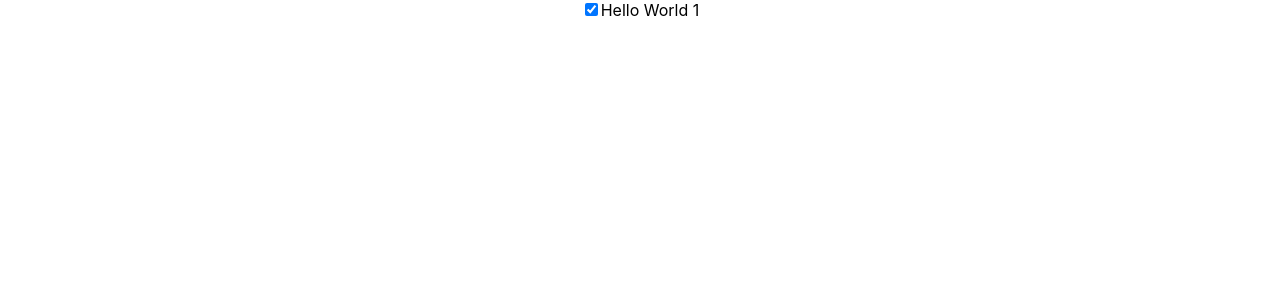
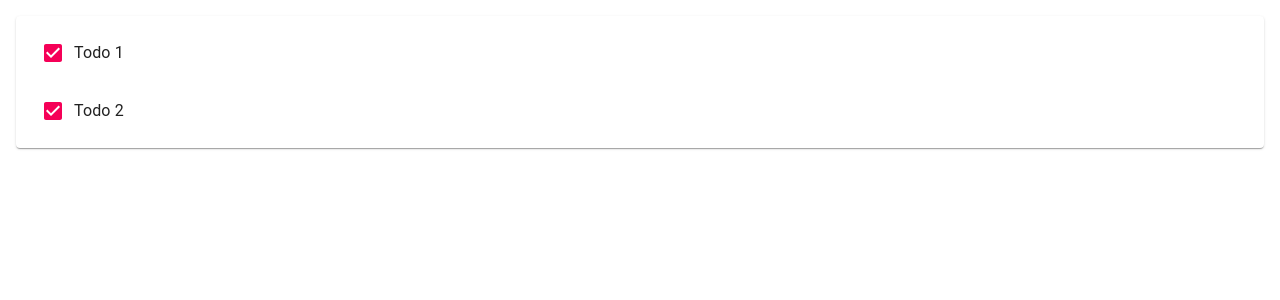
Before and after one commit to LeeHongCl/todo-react-app, a React (Create React App) app: page / in a window 1280 px wide. Shown: the top 300 px of the page. Built offline with nearby package versions, Linux system fonts and the light colour scheme.

Commit message:
Todo List render , @material-ui 적용

```diff
--- a/src/App.js
+++ b/src/App.js
@@ -1,18 +1,32 @@
 import './App.css';
 import Todo from './Todo';
 import React from 'react';
+import {Paper,List} from "@material-ui/core"
 
 class App extends React.Component {
-  constructor(props){
-    super(props);
-    this.state = {
-      item : {id:0, title:"Hello World 1", done:true},
+  constructor(props){   //매개변수 props 생성자
+    super(props);      //매개변수 props 초기화
+    this.state = {    //item 에 item.id, item.title, item.done 매개변수 이름과 값 할당
+      items : [
+        {id:0, title:"Todo 1", done:true},
+        {id:1, title:"Todo 2", done:true},
+      ],
     };
   }
   render(){
+    // 자바스크립트가 제공하는 map 함수를 이용해서 배열을 반복해 <Todo />> 컴포넌트를 여러개 생성한다.
+    var todoItems = this.state.items.length >0 &&(
+      <Paper style={{margin:16}}>
+        <List>
+          {this.state.items.map((item,idx)=>(
+            <Todo item={item} key={item.id}/>
+          ))}
+        </List>
+      </Paper>
+    )
     return (
       <div className="App">
-          <Todo item={this.state.item} />
+          {todoItems}
       </div>
     );
   }
--- a/src/Todo.js
+++ b/src/Todo.js
@@ -1,4 +1,5 @@
 import React from "react";
+import { ListItem,ListItemText,InputBase,Checkbox } from "@material-ui/core";
 
 class Todo extends React.Component{
     constructor(props){
@@ -6,16 +7,22 @@
         this.state = {item:props.item};
     }
     render(){
+        const item = this.state.item;
         return(
-            <div className="Todo">
-                <input
-                    type="checkbox"
-                    id="{this.state.item.id}"
-                    name="{this.state.item.id}"
-                    checked="{this.state.item.done}"
-                />
-                <label for={this.state.item.id}>{this.state.item.title}</label>
-            </div>
+            <ListItem>
+                <Checkbox checked={item.done} />
+                <ListItemText>
+                    <InputBase
+                    inputProps={{"aria-label":"naked"}}
+                    type="text"
+                    id={item.id}
+                    name={item.id}
+                    value={item.title}
+                    multiline={true}
+                    fullWidth={true}
+                    />
+                </ListItemText>
+            </ListItem>
         )
     }
 }
```
Also changed, not shown: src/Hello.js (deleted, +0 -11 lines).
